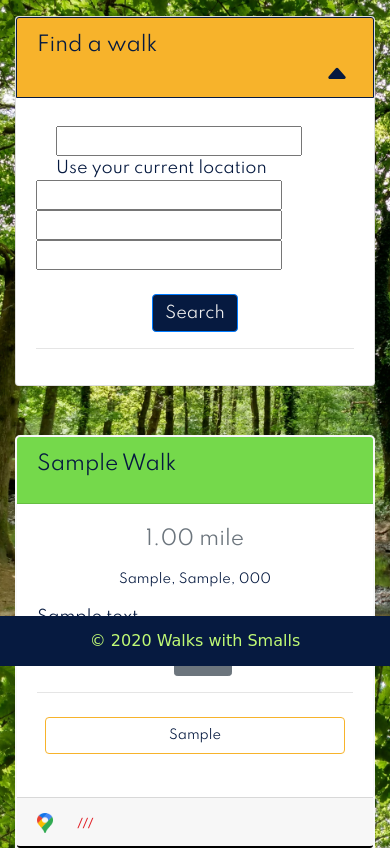
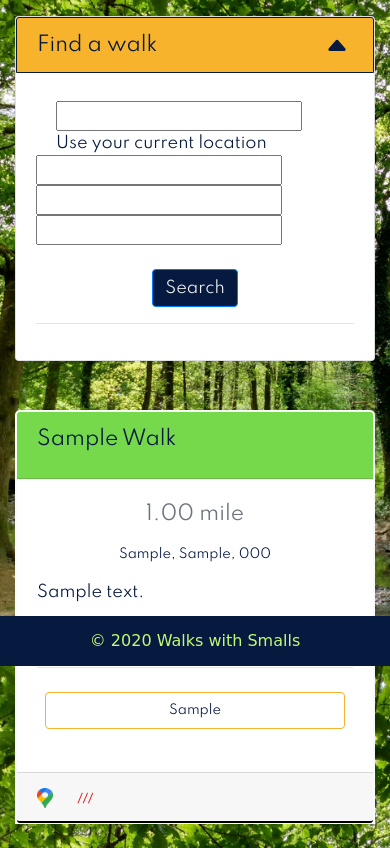
Before and after one commit to mj2p/walks_with_smalls, a Django app: template walks_with_smalls/walks/templates/walks/results.html in a window 390 px wide. Shown: the part 178-1026 px from the top of the page. Run offline with Django 3.2, Linux system fonts and the light colour scheme; the template is opened without the code that fills it: values that come from a table or form of the project are taken from there, others are empty; tables that the repository leaves empty hold one stand-in row (values such as "Sample post"); form fields are guessed from the names that the template uses; some libraries are stand-ins or nearby versions; some web fonts are replaced.

Commit message:
adjust columns so search box title is all one line

```diff
--- a/walks_with_smalls/walks/templates/walks/fragments/search_form.html
+++ b/walks_with_smalls/walks/templates/walks/fragments/search_form.html
@@ -9,10 +9,10 @@
             <div class="card" id="search-form">
                 <div class="card-header" id="search-form-header">
                     <div class="row d-flex justify-content-between align-items-center">
-                        <div class="col-sm">
+                        <div class="col-9">
                             <span class="lead">Find a walk</span>
                         </div>
-                        <div class="col-sm text-right">
+                        <div class="col-3 text-right">
                             <a data-toggle="collapse" href="#search-fields" aria-expanded="true" aria-controls="search-fields">
                                 <svg width="2em" height="1.5em" viewBox="0 0 16 16" class="search-show-hide bi bi-caret-down-fill" id="search-show" fill="currentColor" xmlns="http://www.w3.org/2000/svg" display="none">
                                     <path d="M7.247 11.14L2.451 5.658C1.885 5.013 2.345 4 3.204 4h9.592a1 1 0 0 1 .753 1.659l-4.796 5.48a1 1 0 0 1-1.506 0z"/>
```
